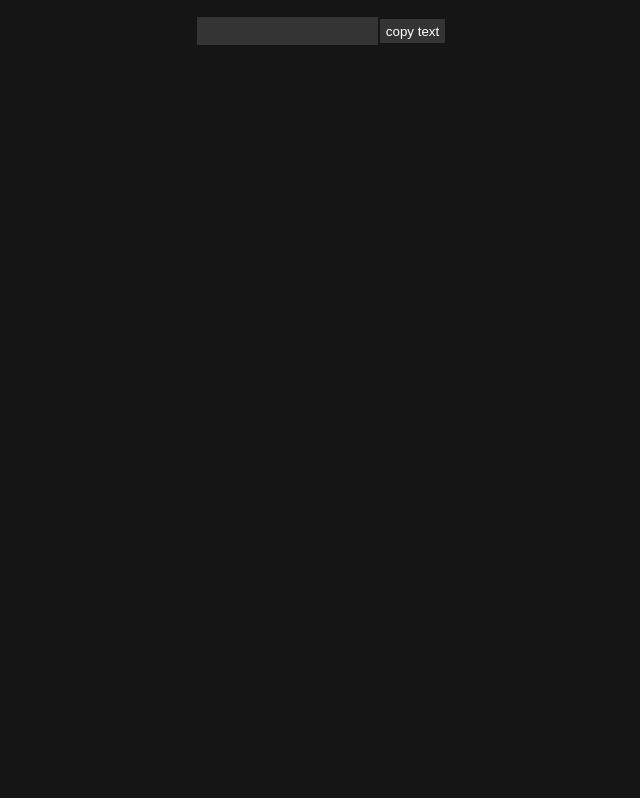
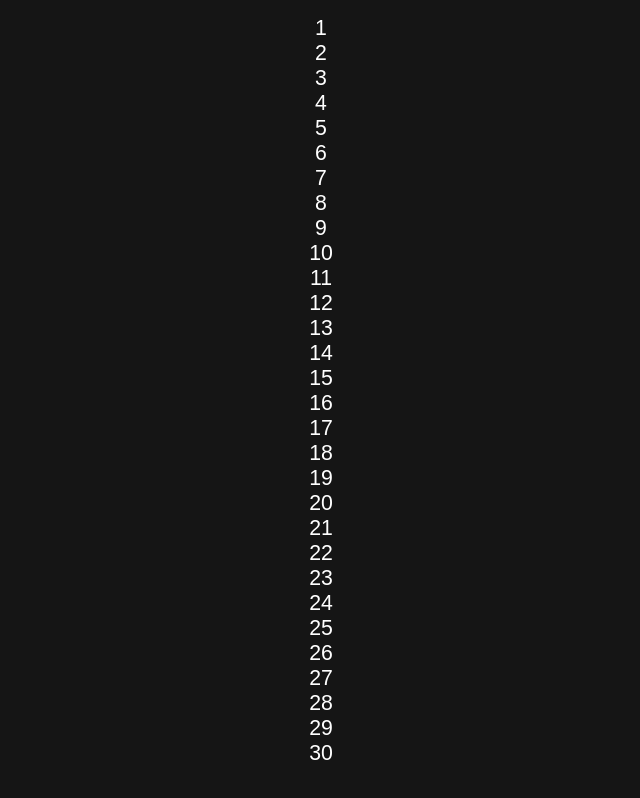
Before and after one commit to piyush12/reactCustomHooks, a React (Create React App) app: page / in a window 1280 px wide. Shown: the whole page, without its empty margins (319-959 px from the left). Built offline with nearby package versions, Linux system fonts and the light colour scheme.

Commit message:
added usedatearray hook

```diff
--- a/src/App.js
+++ b/src/App.js
@@ -1,22 +1,18 @@
 import React from "react";
-import useCopyToClipboard from "./hooks/useCopyToClipboard";
+import useDateArray from "./hooks/useDateArray";
 import "./styles.css";
 
 export default function App() {
-  const [text, setText] = React.useState("");
-  const [value, error, copyToClipboard] = useCopyToClipboard();
+  const now = new Date();
+  const [currentMonth, setCurrentMonth] = React.useState(now.getMonth());
+  const [currentYear, setCurrentYear] = React.useState(now.getFullYear());
+  const dateArray = useDateArray(currentMonth, currentYear);
 
   return (
     <div className="App">
-      <div>
-        <input value={text} onChange={(e) => setText(e.target.value)} />
-        <button type="button" onClick={() => copyToClipboard(text)}>
-          copy text
-        </button>
-
-        {error && <p>Unable to copy value: {error}</p>}
-        {value && <p>Copied </p>}
-      </div>
+      {dateArray.map((date, index) => (
+        <div>{date}</div>
+      ))}
     </div>
   );
 }
--- /dev/null
+++ b/src/hooks/useDateArray.ts
@@ -0,0 +1,21 @@
+import React from "react";
+
+function useDateArray(month: number, year: number) {
+  const numsDayInMonth = new Date(year, month + 1, 0).getDate();
+  const firstDate = new Date(year, month);
+  const firstDay = firstDate.getDay();
+
+  const dateArray: (number | string)[] = [];
+
+  for (let i = 0; i < 35; i++) {
+    const number = i + 1 - firstDay;
+    if (i < firstDay || number > numsDayInMonth) {
+      dateArray.push("");
+    } else {
+      dateArray.push(number);
+    }
+  }
+  return dateArray;
+}
+
+export default useDateArray;
```
Also changed, not shown: 1 other file (tests, documents, lock files or other folders).
